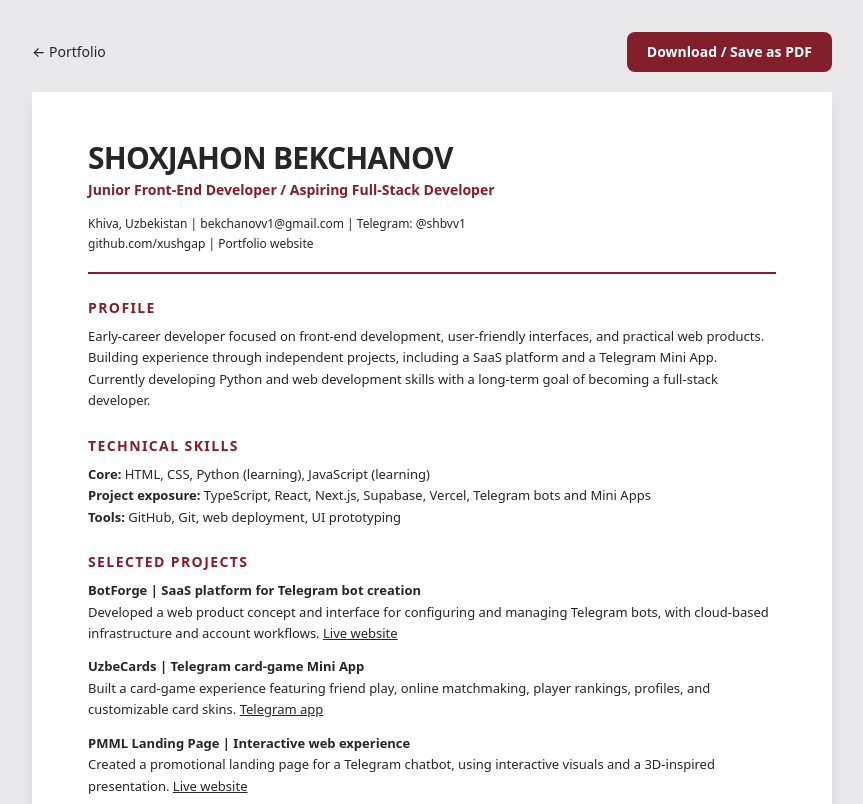
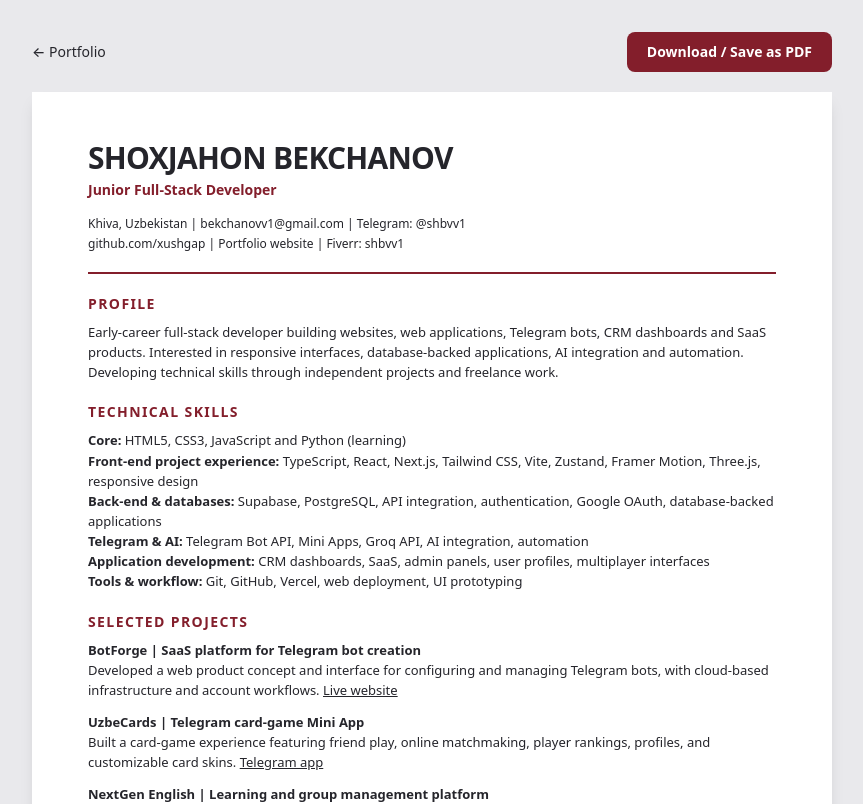
Before and after one commit to xushgap/portfolio, a Next.js app: page /cv in a window 1280 px wide. Shown: the top 804 px of the page, without its empty margins (208-1071 px from the left). Built offline with nearby package versions, Linux system fonts and the light colour scheme; no server answers.

Commit message:
Expand CV technical skills, project experience and Fiverr contact

```diff
--- a/src/app/cv/page.tsx
+++ b/src/app/cv/page.tsx
@@ -10,17 +10,19 @@ export default function CVPage() {
       <article className="mx-auto max-w-[800px] bg-white px-10 py-12 shadow-lg sm:px-14 print:max-w-none print:p-0 print:shadow-none">
         <header className="border-b-2 border-[#831e2b] pb-5">
           <h1 className="text-3xl font-bold tracking-tight">SHOXJAHON BEKCHANOV</h1>
-          <p className="mt-1 text-sm font-semibold text-[#831e2b]">Junior Front-End Developer / Aspiring Full-Stack Developer</p>
+          <p className="mt-1 text-sm font-semibold text-[#831e2b]">Junior Full-Stack Developer</p>
           <p className="mt-3 text-xs leading-6">Khiva, Uzbekistan | <a href="mailto:bekchanovv1@gmail.com">bekchanovv1@gmail.com</a> | <a href="https://t.me/shbvv1">Telegram: @shbvv1</a></p>
-          <p className="text-xs"><a href="https://github.com/xushgap">github.com/xushgap</a> | <a href="https://portfolio-gilt-one-05pjqiavey.vercel.app/">Portfolio website</a></p>
+          <p className="text-xs"><a href="https://github.com/xushgap">github.com/xushgap</a> | <a href="https://shoxjahonos.vercel.app/">Portfolio website</a> | <a href="https://www.fiverr.com/shbvv1">Fiverr: shbvv1</a></p>
         </header>
-        <div className="space-y-6 pt-6 text-[13px] leading-[1.65]">
-          <section><h2 className="mb-2 text-sm font-bold tracking-widest text-[#831e2b]">PROFILE</h2><p>Early-career developer focused on front-end development, user-friendly interfaces, and practical web products. Building experience through independent projects, including a SaaS platform and a Telegram Mini App. Currently developing Python and web development skills with a long-term goal of becoming a full-stack developer.</p></section>
-          <section><h2 className="mb-2 text-sm font-bold tracking-widest text-[#831e2b]">TECHNICAL SKILLS</h2><p><b>Core:</b> HTML, CSS, Python (learning), JavaScript (learning)</p><p><b>Project exposure:</b> TypeScript, React, Next.js, Supabase, Vercel, Telegram bots and Mini Apps</p><p><b>Tools:</b> GitHub, Git, web deployment, UI prototyping</p></section>
+        <div className="space-y-5 pt-5 text-[13px] leading-[1.55] print:space-y-3 print:pt-4 print:text-[11px] print:leading-[1.4]">
+          <section><h2 className="mb-2 text-sm font-bold tracking-widest text-[#831e2b]">PROFILE</h2><p>Early-career full-stack developer building websites, web applications, Telegram bots, CRM dashboards and SaaS products. Interested in responsive interfaces, database-backed applications, AI integration and automation. Developing technical skills through independent projects and freelance work.</p></section>
+          <section><h2 className="mb-2 text-sm font-bold tracking-widest text-[#831e2b]">TECHNICAL SKILLS</h2><p><b>Core:</b> HTML5, CSS3, JavaScript and Python (learning)</p><p><b>Front-end project experience:</b> TypeScript, React, Next.js, Tailwind CSS, Vite, Zustand, Framer Motion, Three.js, responsive design</p><p><b>Back-end &amp; databases:</b> Supabase, PostgreSQL, API integration, authentication, Google OAuth, database-backed applications</p><p><b>Telegram &amp; AI:</b> Telegram Bot API, Mini Apps, Groq API, AI integration, automation</p><p><b>Application development:</b> CRM dashboards, SaaS, admin panels, user profiles, multiplayer interfaces</p><p><b>Tools &amp; workflow:</b> Git, GitHub, Vercel, web deployment, UI prototyping</p></section>
           <section><h2 className="mb-2 text-sm font-bold tracking-widest text-[#831e2b]">SELECTED PROJECTS</h2>
-            <div className="space-y-3">
+            <div className="space-y-3 print:space-y-2">
               <div><b>BotForge | SaaS platform for Telegram bot creation</b><p>Developed a web product concept and interface for configuring and managing Telegram bots, with cloud-based infrastructure and account workflows. <a className="underline" href="https://botforge-creator.vercel.app/">Live website</a></p></div>
               <div><b>UzbeCards | Telegram card-game Mini App</b><p>Built a card-game experience featuring friend play, online matchmaking, player rankings, profiles, and customizable card skins. <a className="underline" href="https://t.me/UzbeCards_Bot">Telegram app</a></p></div>
+              <div><b>NextGen English | Learning and group management platform</b><p>Group registration, attendance, assignments, grading, rankings and Google OAuth. <a className="underline" href="https://nextgen-english.vercel.app">Live website</a></p></div>
+              <div><b>FoodRadar AI | Food price comparison</b><p>Web and Telegram experience using Supabase and Groq for menu discovery and price comparison. <a className="underline" href="https://foodradar-ai-uz.vercel.app/">Live website</a></p></div>
               <div><b>PMML Landing Page | Interactive web experience</b><p>Created a promotional landing page for a Telegram chatbot, using interactive visuals and a 3D-inspired presentation. <a className="underline" href="https://pmml-chatbot.vercel.app/">Live website</a></p></div>
             </div>
           </section>
@@ -28,7 +30,7 @@ export default function CVPage() {
           <section><h2 className="mb-2 text-sm font-bold tracking-widest text-[#831e2b]">LANGUAGES</h2><p>Uzbek — Native | English — Learning | Russian — Used in communication</p></section>
         </div>
       </article>
-      <style jsx global>{`@media print { @page { size: A4; margin: 17mm; } html, body { background: white !important; } a { color: inherit; text-decoration: none; } }`}</style>
+      <style jsx global>{`@media print { @page { size: A4; margin: 14mm; } html, body { background: white !important; } a { color: inherit; text-decoration: none; } }`}</style>
     </main>
   );
 }
```
